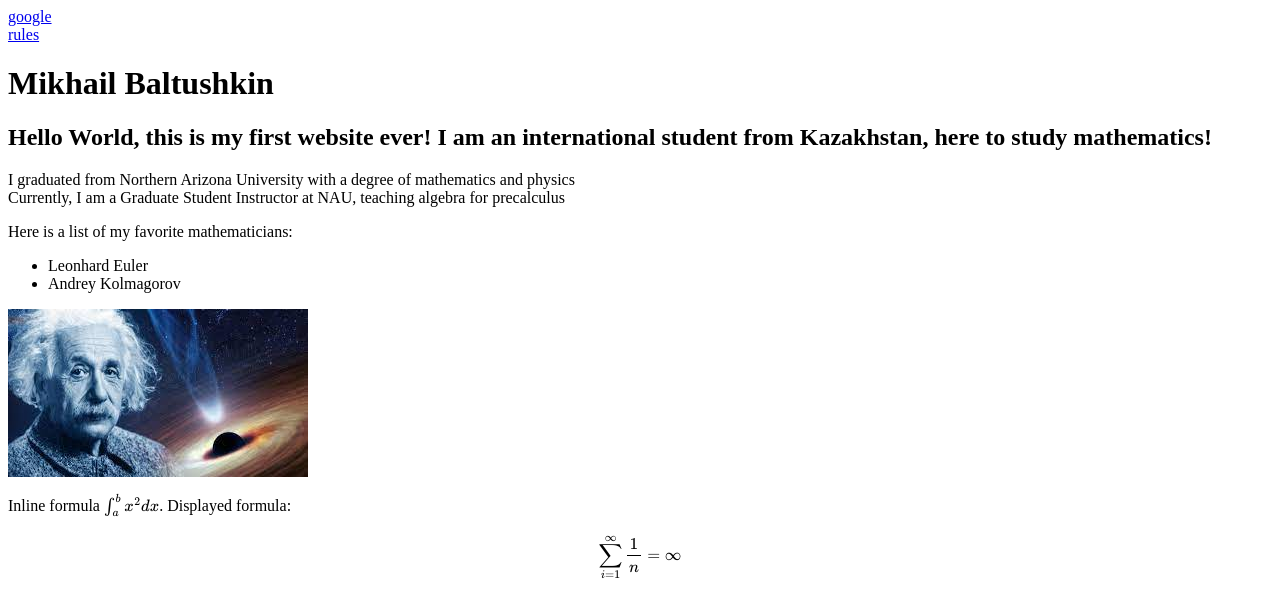
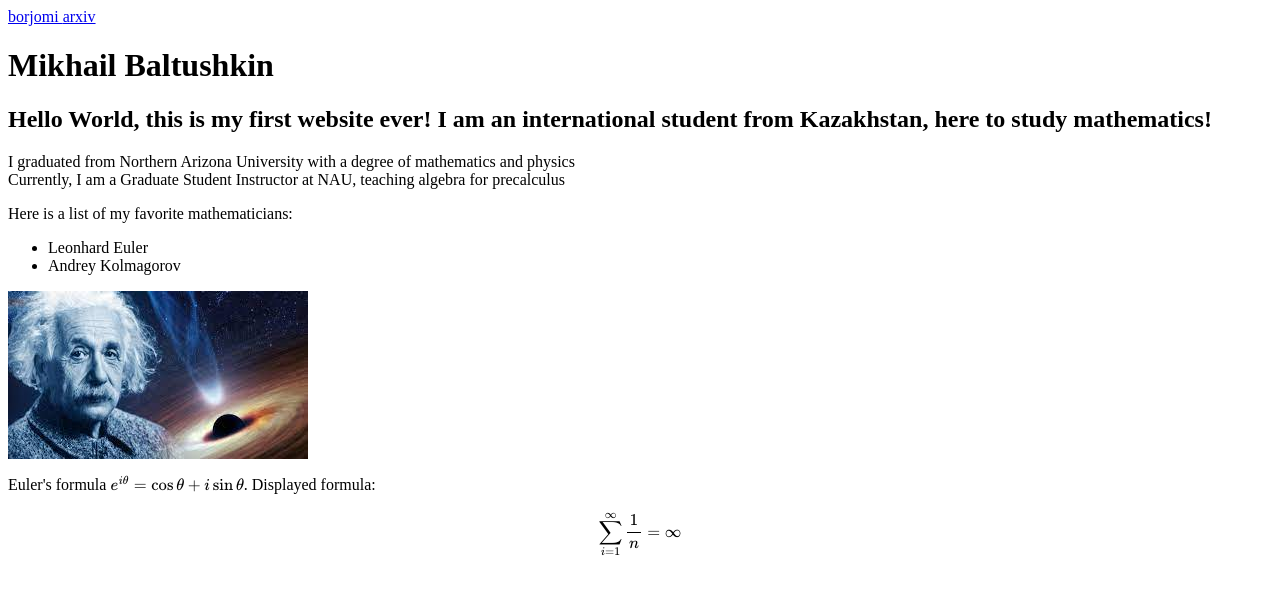
Before and after one commit to mishbolt/587, a plain HTML site: page index.html in a window 1280 px wide. Drawn offline with nearby package versions, Linux system fonts and the light colour scheme; some packages are replaced by stand-ins of ours.

Commit message:
Update index.html

```diff
--- a/index.html
+++ b/index.html
@@ -2,9 +2,8 @@
 src="https://cdn.mathjax.org/mathjax/latest/MathJax.js?config=TeX-MML-AM_CHTML">
 </script>
 
-<a href="http://google.com"> google </a>
-<br>
-<a href="rules.txt"> rules </a>
+<a href="https://thedeepestsite.com/int_en/?country_code=int_en"> borjomi </a>
+<a href="https://arxiv.org/"> arxiv </a>
 
 <h1>
 Mikhail Baltushkin
@@ -34,4 +33,4 @@ Andrey Kolmagorov
 
 <p>
 
-Inline formula \(\int_a^bx^2 dx \). Displayed formula: \[ \sum_{i=1}^\infty\frac{1}{n}=\infty \]
+Euler's formula \(e^{i\theta}=\cos{\theta}+i\sin{\theta} \). Displayed formula: \[ \sum_{i=1}^\infty\frac{1}{n}=\infty \]
```
